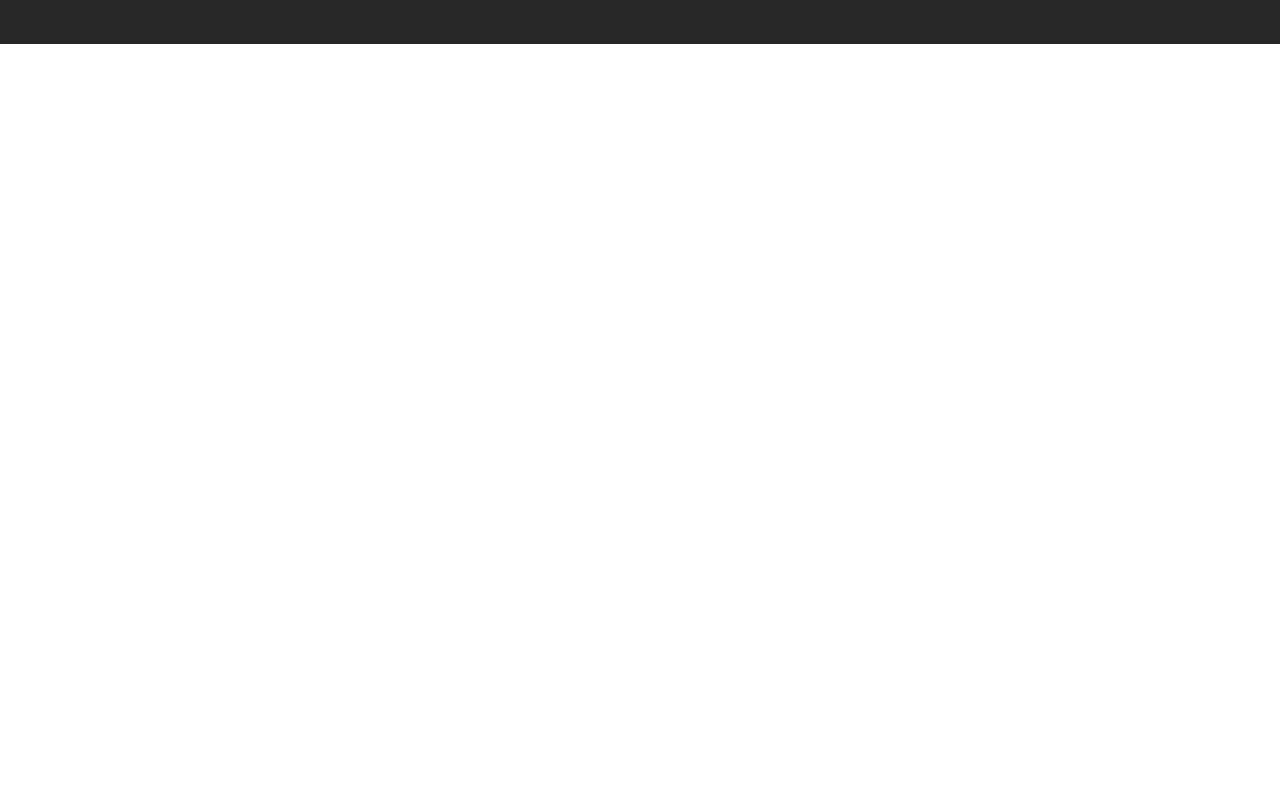
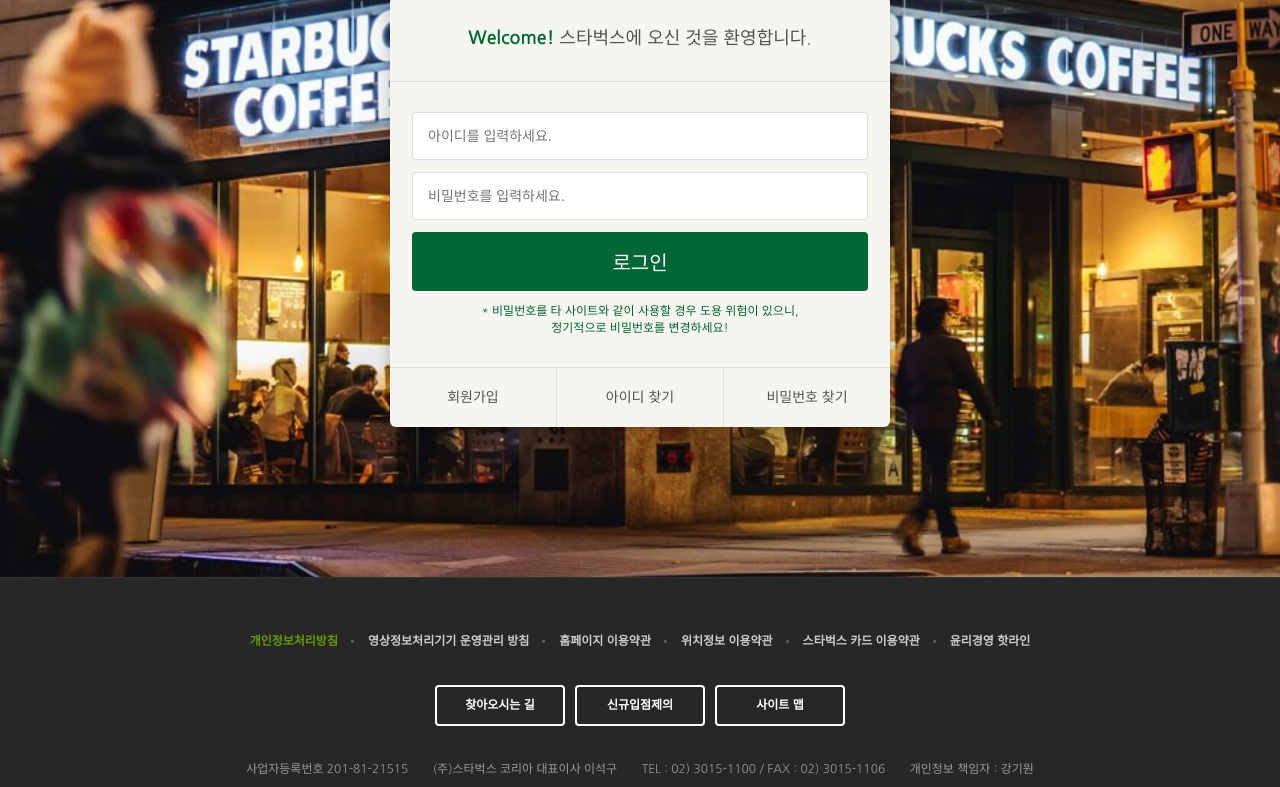
Before and after one commit to 96hsjeong/starbucks, a plain HTML site: page signin/index.html in a window 1280 px wide. Shown: the part 290-1077 px from the top of the page. Before the commit the page ends 800 px from the top, so only its background shows below. Drawn offline with nearby package versions, Linux system fonts and the light colour scheme.

Commit message:
Update Signin

```diff
--- /dev/null
+++ b/css/signin.css
@@ -0,0 +1,79 @@
+/* Signin */
+.signin {
+  margin-top: 120px;
+  padding: 100px 0 150px;
+  background-image: url("../images/signin_bg.jpg");
+  background-repeat: no-repeat;
+  background-position: center;
+  background-attachment: fixed;
+  background-size: cover;
+}
+.signin h1 {
+  color: #fff;
+  font-size: 30px;
+  font-weight: 700;
+  text-align: center;
+  margin-bottom: 24px;
+}
+.signin__card {
+  width: 500px;
+  margin: 0 auto;
+  border-radius: 6px;
+  background-color: #f6f5f0;
+  box-shadow: 2px 2px 20px rgba(0,0,0,.3);
+  color: #555;
+}
+.signin__card h2 {
+  padding: 30px;
+  font-size: 18px;
+  text-align: center;
+  border-bottom: 1px solid #ddd;
+}
+.signin__card h2 strong {
+  font-weight: 700;
+  color: #006633;
+}
+.signin__card form {
+  padding: 30px 22px;
+}
+.signin__card form input {
+  width: 100%;
+  margin-bottom: 12px;
+  padding: 15px;
+  border: 1px solid #ddd;
+  border-radius: 4px;
+  outline: none;
+  box-sizing: border-box;
+  font-size: 14px;
+}
+.signin__card form [type="submit"] {
+  background-color: #006633;
+  border: none;
+  color: #fff;
+  font-size: 20px;
+  cursor: pointer;
+}
+.signin__card form p {
+  font-size: 12px;
+  color: #006633;
+  text-align: center;
+}
+.signin__card .actions {
+  display: flex;
+  border-top: 1px solid #ddd;
+}
+.signin__card .actions a {
+  flex-grow: 1;
+  flex-basis: 0;
+  text-align: center;
+  padding: 20px;
+  color: #555;
+  font-size: 14px;
+  border-right: 1px solid #dddd;
+}
+.signin__card .actions a:last-child {
+  border-right: none;
+}
+.signin__card .actions a:hover {
+  text-decoration: underline;
+}
--- a/signin/index.html
+++ b/signin/index.html
@@ -28,6 +28,7 @@
   <link href="https://fonts.googleapis.com/css2?family=Nanum+Gothic:wght@400;700&display=swap" rel="stylesheet">
   <link rel="stylesheet" href="https://fonts.googleapis.com/icon?family=Material+Icons">
   <link rel="stylesheet" href="../css/common.css" />
+  <link rel="stylesheet" href="../css/signin.css" />
 
 
   <script defer src="../js/common.js"></script>
@@ -369,7 +370,26 @@
 
   <!-- Signin -->
   <section class="signin">
-
+    <h1>로그인</h1>
+    <div class="signin__card">
+      <h2>
+        <strong>Welcome!</strong> 스타벅스에 오신 것을 환영합니다.
+      </h2>
+      <form>
+        <input type="text" placeholder="아이디를 입력하세요." />
+        <input type="password" placeholder="비밀번호를 입력하세요." />
+        <input type="submit" value="로그인" />
+        <p>
+          * 비밀번호를 타 사이트와 같이 사용할 경우 도용 위험이 있으니,<br />
+          정기적으로 비밀번호를 변경하세요!
+        </p>
+      </form>
+      <div class="actions">
+        <a href="javascript:void(0)">회원가입</a>
+        <a href="javascript:void(0)">아이디 찾기</a>
+        <a href="javascript:void(0)">비밀번호 찾기</a>
+      </div>
+    </div>
   </section>
 
 
```
